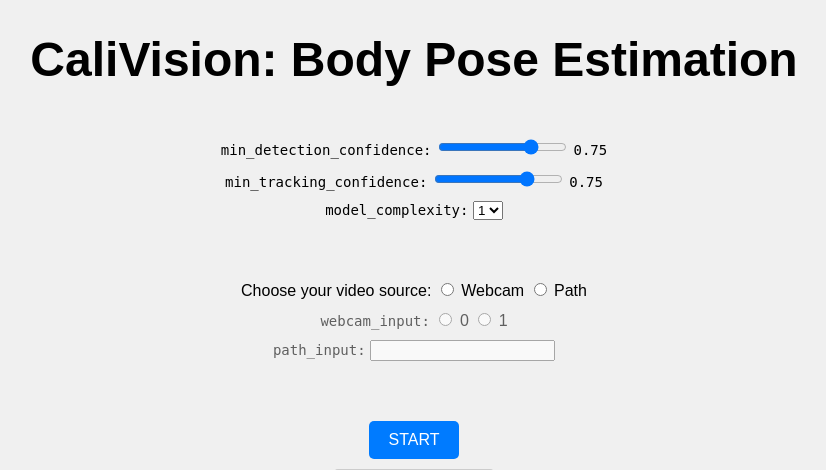
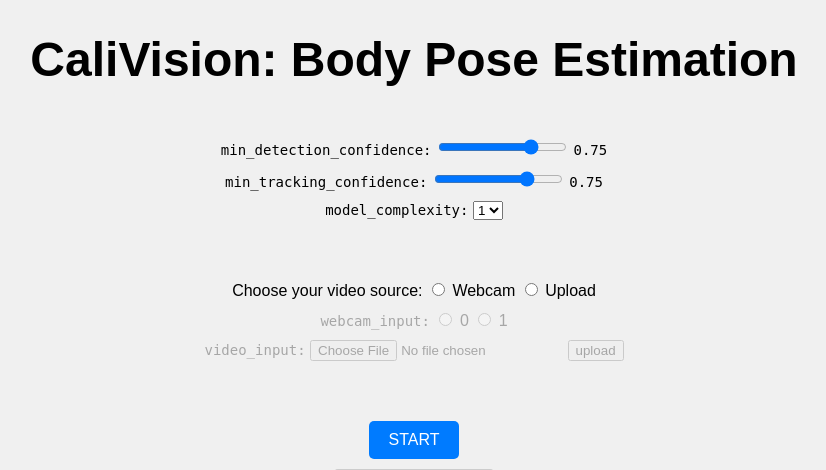
Before and after one commit to daltunay/calivision, a Flask app: page / in a window 1280 px wide. Shown: the top 470 px of the page, without its empty margins (226-1052 px from the left). Run offline with Flask 3, Linux system fonts and the light colour scheme.

Commit message:
improve visuals

```diff
--- a/app/static/css/styles.css
+++ b/app/static/css/styles.css
@@ -176,6 +176,6 @@ code {
 
 .unclickable {
     pointer-events: none;
-    opacity: 0.6;
+    opacity: 0.3;
     /* You can adjust the opacity to indicate it's not clickable */
 }
--- a/app/templates/index.html
+++ b/app/templates/index.html
@@ -40,13 +40,14 @@
             </div>
     </div>
 
+    <!-- Choose Source -->
     <div class="content-container">
         <div class="parameter-section">
             <label for="source_type">Choose your video source:</label>
             <input type="radio" id="source-webcam" name="source_type" value="webcam" onchange="handleSourceChange()">
             <label for="source-webcam">Webcam</label>
-            <input type="radio" id="source-path" name="source_type" value="path" onchange="handleSourceChange()">
-            <label for="source-path">Path</label>
+            <input type="radio" id="source-upload" name="source_type" value="upload" onchange="handleSourceChange()">
+            <label for="source-upload">Upload</label> <!-- Changed label text -->
         </div>
 
         <div class="parameter-section" id="webcam-container" class="clickable-section">
@@ -57,11 +58,14 @@
             <label for="webcam-1">1</label>
         </div>
 
-        <div class="parameter-section" id="path-container" class="clickable-section">
-            <label for="path"><code>path_input:</code></label>
-            <input type="text" id="path" name="path">
+        <!-- Updated parameter section ID and class -->
+        <div class="parameter-section" id="upload-container" class="clickable-section">
+            <label for="video_upload"><code>video_input:</code></label>
+            <input type="file" id="video_upload" name="video_upload" accept="video/*">
+            <button type="button" onclick="selectVideo()">upload</button>
         </div>
     </div>
+
 
     <div class="content-container">
         <div class="vertical-button-group">
@@ -96,28 +100,29 @@
         function handleSourceChange() {
             const sourceType = document.querySelector('input[name="source_type"]:checked').value;
             const webcamContainer = document.getElementById("webcam-container");
-            const pathContainer = document.getElementById("path-container");
-
-
-
+            const uploadContainer = document.getElementById("upload-container"); // Updated container ID
 
             if (sourceType === "webcam") {
                 webcamContainer.classList.remove("unclickable");
                 webcamContainer.classList.add("selected");
-                pathContainer.classList.add("unclickable");
-            } else if (sourceType === "path") {
-                pathContainer.classList.remove("unclickable");
-                pathContainer.classList.add("selected");
+                uploadContainer.classList.add("unclickable"); // Updated container class
+            } else if (sourceType === "upload") { // Updated source type
+                uploadContainer.classList.remove("unclickable"); // Updated container class
+                uploadContainer.classList.add("selected"); // Updated container class
                 webcamContainer.classList.add("unclickable");
             }
         }
-
         // Initially, make both containers unclickable
         const webcamContainer = document.getElementById("webcam-container");
-        const pathContainer = document.getElementById("path-container");
+        const uploadContainer = document.getElementById("upload-container"); // Updated container ID
         webcamContainer.classList.add("unclickable");
-        pathContainer.classList.add("unclickable");
+        uploadContainer.classList.add("unclickable"); // Updated container class
 
+        // Function to handle video upload button
+        function selectVideo() {
+            const videoUploadInput = document.getElementById("video_upload");
+            videoUploadInput.click();
+        }
 
     </script>
 </body>
```
